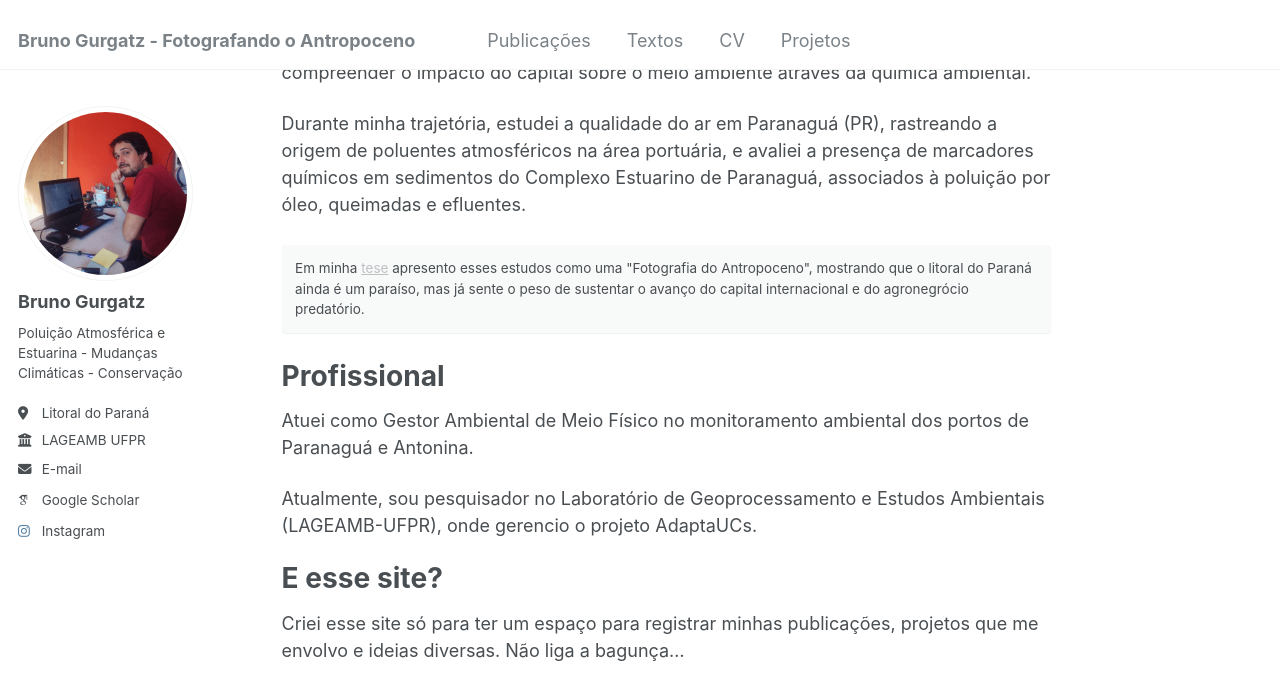
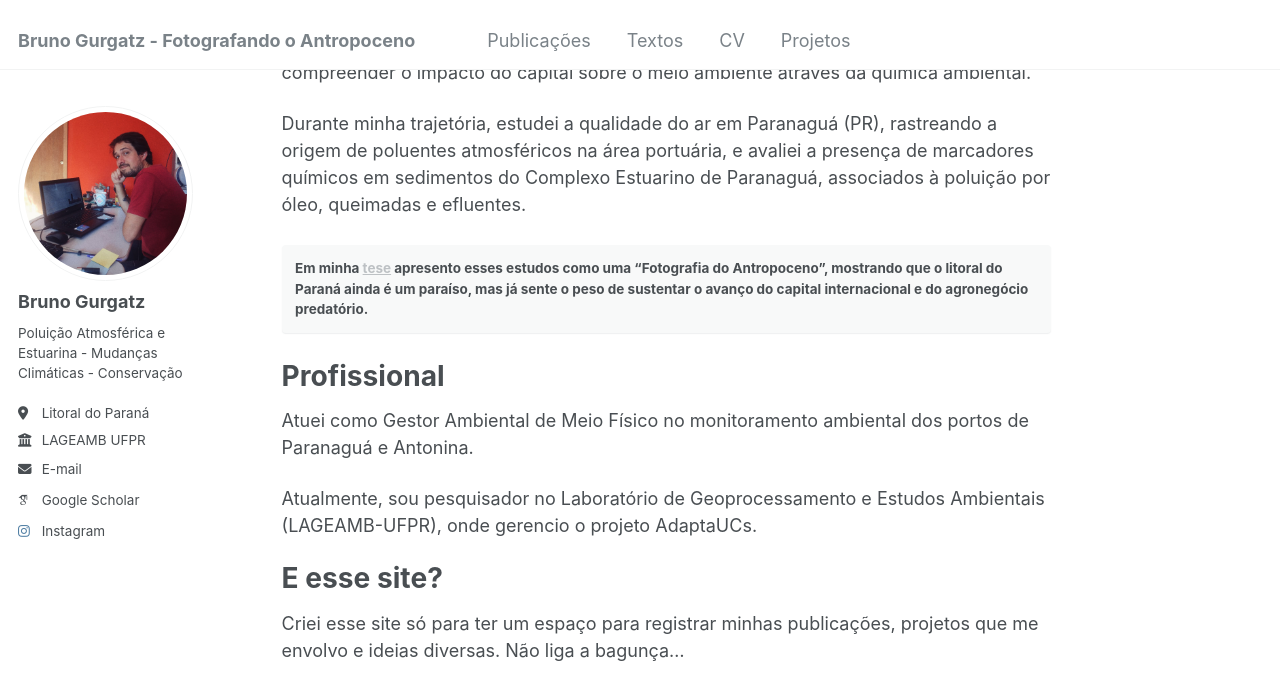
Before and after one commit to brunogurgatz/brunogurgatz.github.io, a Jekyll site: the page built from _pages/about.md, in a window 1280 px wide and 900 px high, scrolled down 348 px. Shown: the top 700 px of the window. Built offline with Jekyll 4.4.1, drawn with Linux system fonts in a browser that asks for light colours; some web fonts are replaced.

Commit message:
Update about.md

```diff
--- a/_pages/about.md
+++ b/_pages/about.md
@@ -17,9 +17,7 @@ Sou apaixonado pelo litoral paranaense, e minha produção acadêmica está volt
 
 Durante minha trajetória, estudei a qualidade do ar em Paranaguá (PR), rastreando a origem de poluentes atmosféricos na área portuária, e avaliei a presença de marcadores químicos em sedimentos do Complexo Estuarino de Paranaguá, associados à poluição por óleo, queimadas e efluentes.
 
-<p style="font-size: 18px;">
-Em minha <a href="https://acervodigital.ufpr.br/xmlui/handle/1884/86567">tese</a> apresento esses estudos como uma "Fotografia do Antropoceno", mostrando que o litoral do Paraná ainda é um paraíso, mas já sente o peso de sustentar o avanço do capital internacional e do agronegrócio predatório.
-</p>
+**Em minha [tese](https://acervodigital.ufpr.br/xmlui/handle/1884/86567) apresento esses estudos como uma "Fotografia do Antropoceno", mostrando que o litoral do Paraná ainda é um paraíso, mas já sente o peso de sustentar o avanço do capital internacional e do agronegócio predatório.**
 {: .notice}
 
 
```
